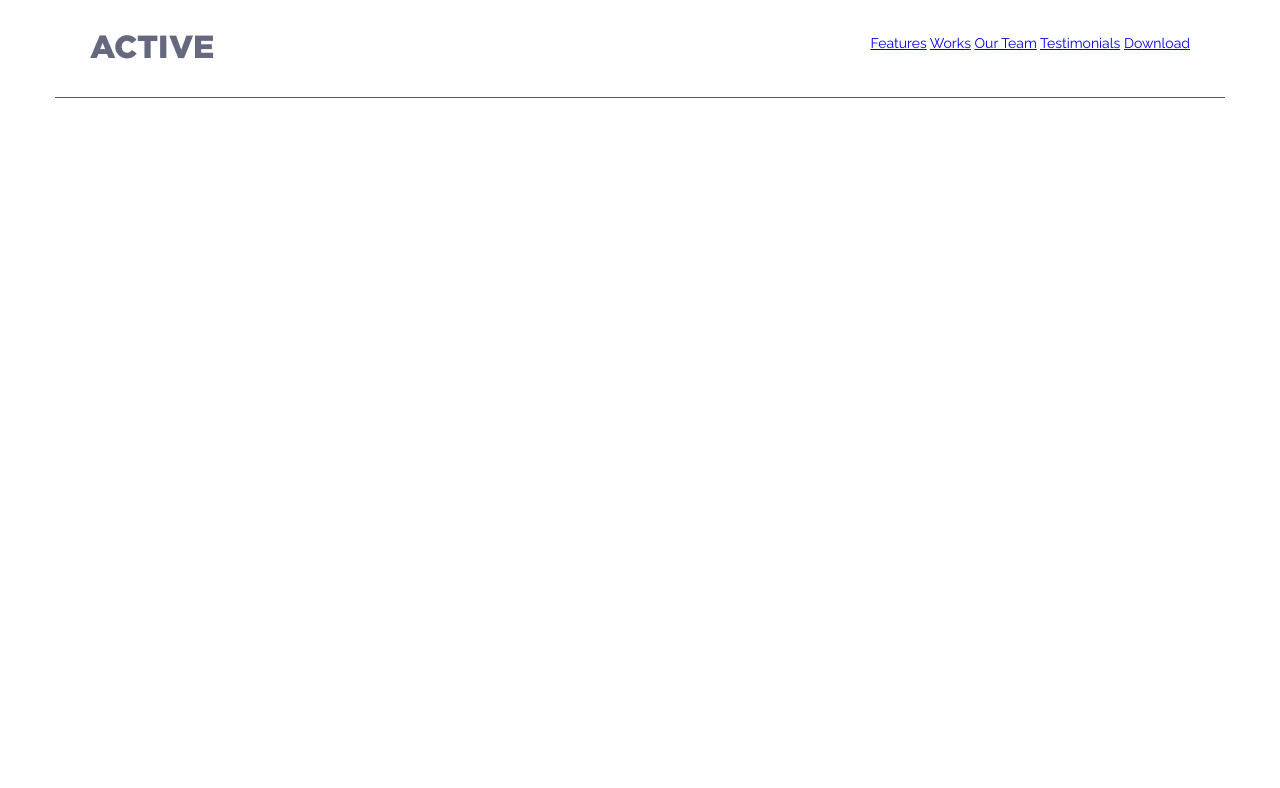
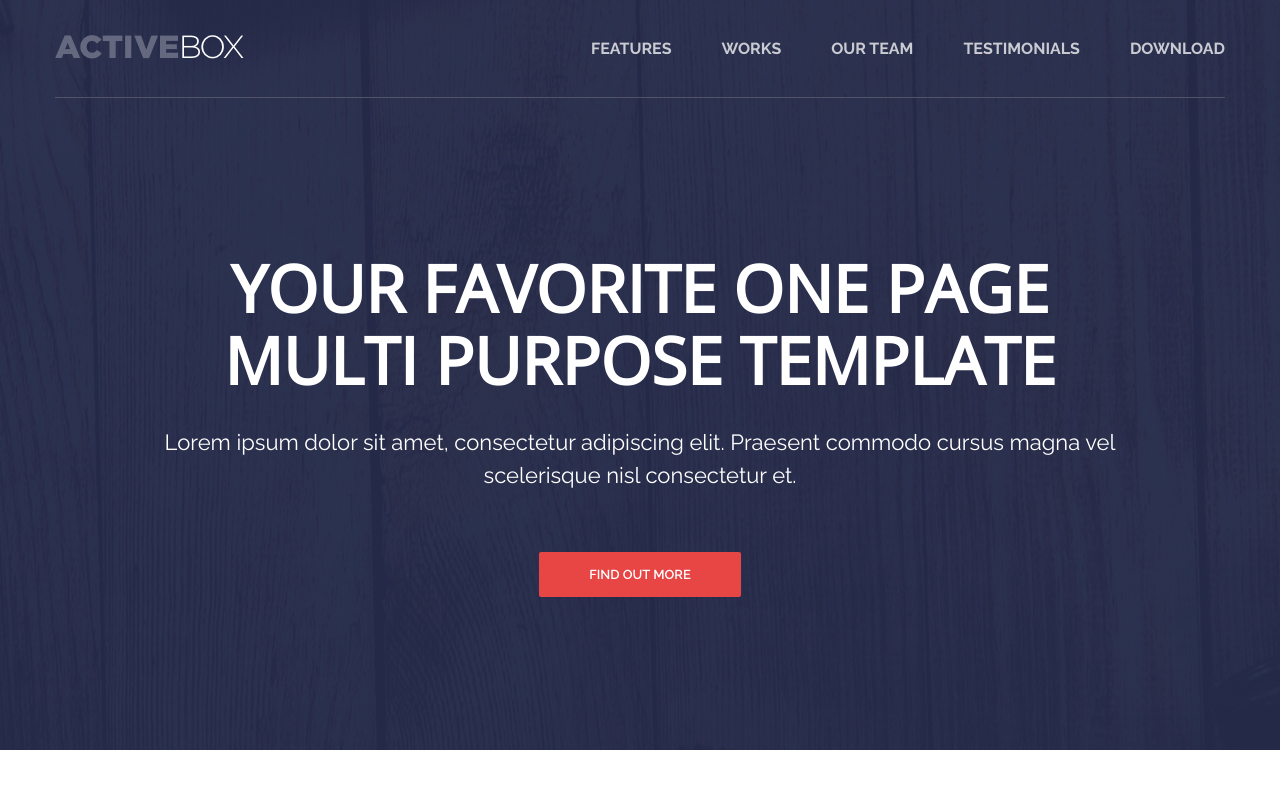
Before and after one commit to denis281542/psd__active-box, a plain HTML site: page index.html in a window 1280 px wide. Drawn offline with nearby package versions, Linux system fonts and the light colour scheme.

Commit message:
Finish intro

```diff
--- a/assets/css/style.css
+++ b/assets/css/style.css
@@ -4,12 +4,22 @@ body {
     font-family: 'Raleway', sans-serif;
     font-size: 14px;
     color: #6c7279;
+    background-color: #fff;
+    -webkit-font-smoothing: antialiased;
 }
 
 *,
 *:before,
 *:after {
     box-sizing: border-box;
+}
+
+h1, h2, h3, h4, h5, h6 {
+    margin: 0;
+}
+
+p {
+    margin: 0 0 10px;
 }
 
 /* Container */
@@ -21,17 +31,108 @@ body {
 
 /* Header */
 .header {
-
+    height: 100px;
+    width: 100%;
+    position: absolute;
+    top: 0;
+    left: 0;
+    z-index: 1000;
 }
 
 .header__inner {
     display: flex;
     justify-content: space-between;
-    padding: 35px;
+    align-items: center;
+    padding: 35px 0;
 
     border-bottom: 1px solid #515369;
 }
 
+/* Nav */
 .nav {
+    display: flex;
+    font-size: 16px;
+    font-weight: 700;
+    text-transform: uppercase;
+}
 
+.nav__link {
+    margin-left: 50px;
+    color: #ffffff;
+    text-decoration: none;
+    opacity: .75;
+
+    transition: opacity .1s linear;
 }
+
+.nav__link:first-child {
+    margin-left: 0;
+}
+
+.nav__link:hover {
+    opacity: 1;
+}
+
+/* Intro */
+.intro {
+    display: flex;
+    flex-direction: column;
+    justify-content: center;
+    padding-top: 100px;
+    height: 750px;
+
+    background: #2b2e49 url("../images/intro/intro-bg.jpg") center no-repeat;
+    background-size: cover;
+}
+
+.intro__inner {
+    width: 100%;
+    max-width: 970px;
+    margin: 0 auto;
+    text-align: center;
+}
+
+.intro__title {
+    margin: 0;
+    font-family: Open Sans;
+    font-weight: 700;
+    font-size: 65px;
+    line-height: 1.1;
+    color: #fff;
+    text-transform: uppercase;
+    margin-bottom: 30px;
+}
+
+.intro__subtitle {
+    font-size: 22px;
+    color: #fff;
+    font-weight: 400;
+    line-height: 1.5;
+    margin-bottom: 60px;
+}
+
+/* Button */
+.btn {
+    display: inline-block;
+    vertical-align: top;
+    padding: 15px 50px;
+    border-radius: 2px;
+    border: 0;
+    cursor: pointer;
+
+    font-family: Raleway;
+    font-size: 13px;
+    font-weight: 600;
+    color: #fff;
+    text-transform: uppercase;
+    text-decoration: none;
+    transition: background .1s linear;
+}
+
+.btn--red {
+    background-color: #e84545;
+}
+
+.btn--red:hover {
+    background-color: #a80202;
+}
--- a/index.html
+++ b/index.html
@@ -28,6 +28,19 @@
         </div>
     </header>
 
+<div class="intro">
+    <div class="container">
+        <div class="intro__inner">
+            <h1 class="intro__title">Your Favorite One Page Multi Purpose Template</h1>
+            <h2 class="intro__subtitle">
+                Lorem ipsum dolor sit amet, consectetur adipiscing elit. Praesent commodo cursus magna vel scelerisque nisl consectetur et.
+            </h2>
+
+            <a class="btn btn--red" href="#" target="_blank">Find Out More</a>
+        </div>
+    </div>
+</div>
+
 
 </body>
 </html>
```
Also changed, not shown: assets/images/intro/intro-bg.jpg (added).
